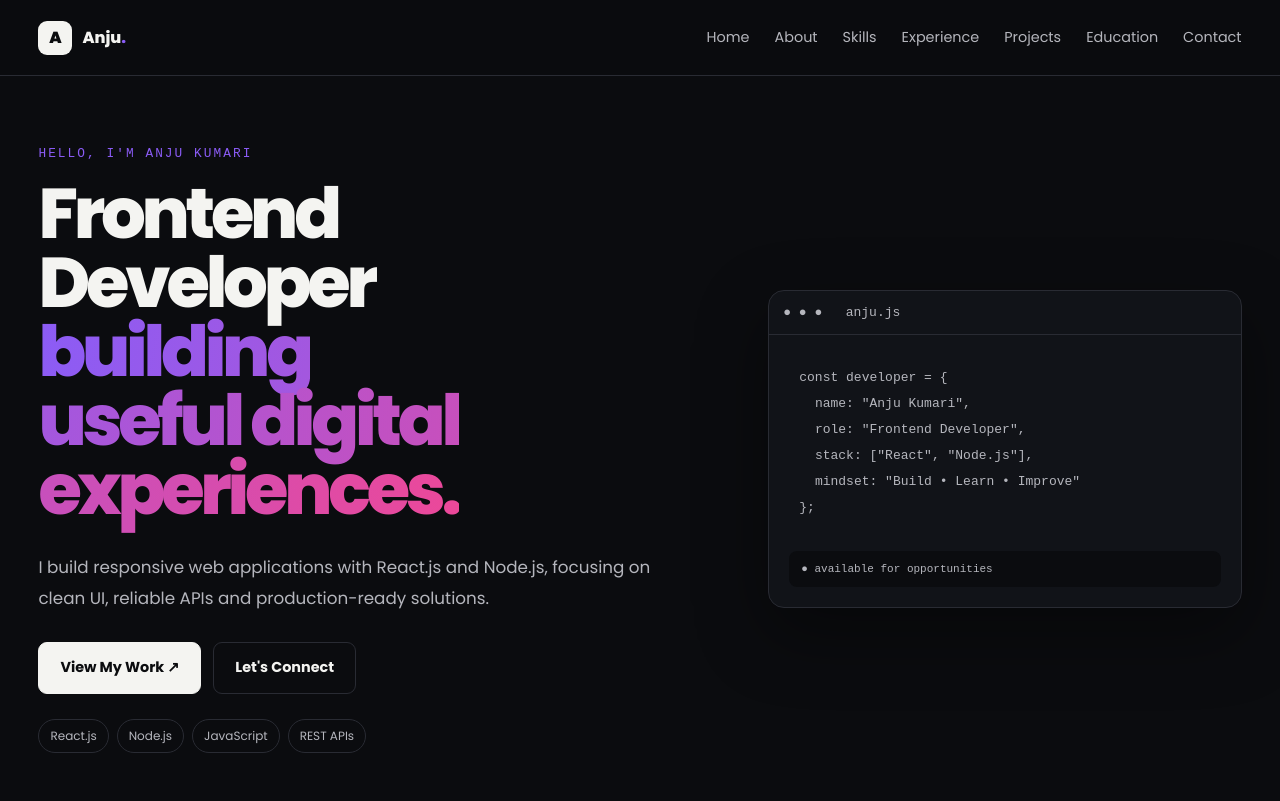
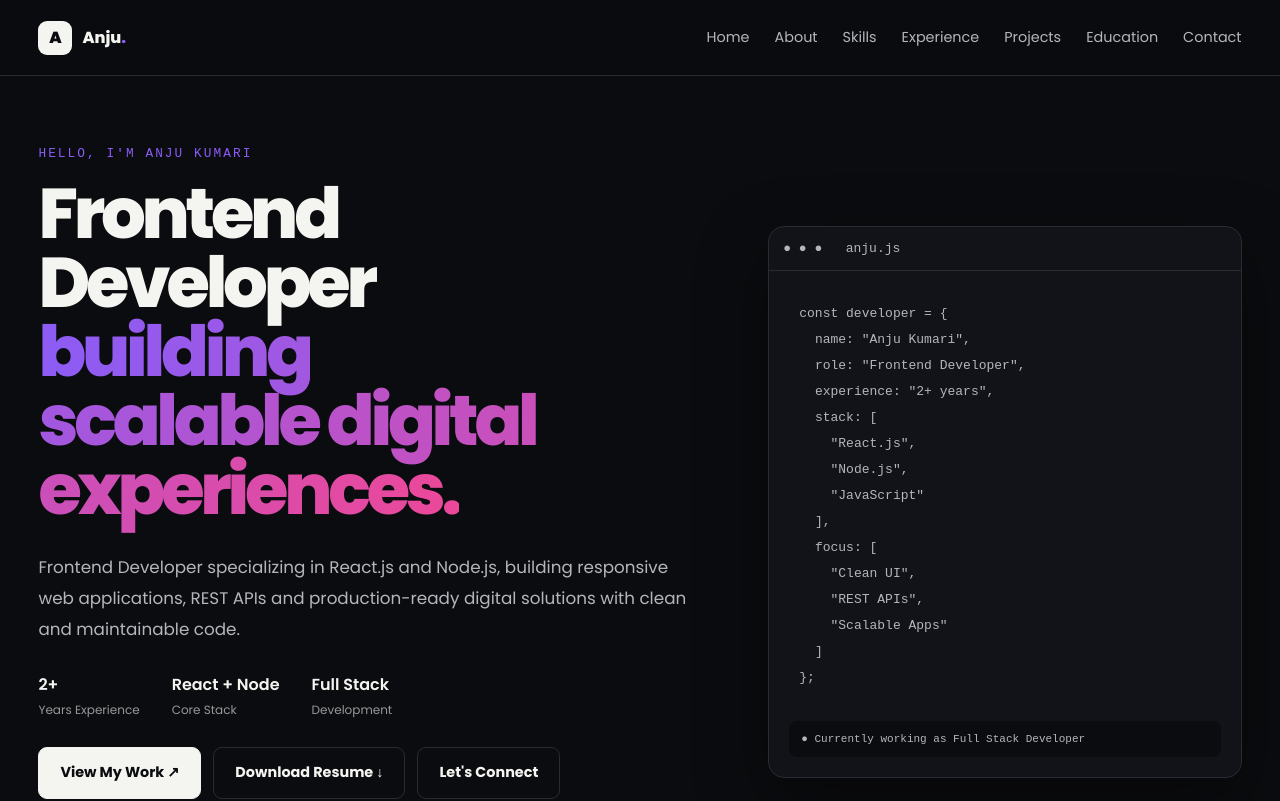
Before and after one commit to anjuyGitHub/Anju_Potfolio, a React (Vite) app: page / in a window 1280 px wide. Shown: the top 801 px of the page. Built offline with nearby package versions, Linux system fonts and the light colour scheme.

Commit message:
Update hero section and add resume download

```diff
--- a/src/components/Hero.jsx
+++ b/src/components/Hero.jsx
@@ -1,12 +1,18 @@
 import React from "react";
 
 function Hero() {
+  // Resume ke according professional experience start year
+  const experienceStartYear = 2024;
+
+  const currentYear = new Date().getFullYear();
+
+  const yearsOfExperience = currentYear - experienceStartYear;
+
   return (
     <section id="home" className="hero section">
       <div className="container-fluid portfolio-container px-0">
         <div className="row align-items-center g-5">
           {/* LEFT SIDE */}
-
           <div className="col-12 col-lg-7">
             <p className="eyebrow">HELLO, I'M ANJU KUMARI</p>
 
@@ -18,21 +24,44 @@ function Hero() {
               <span className="gradient">
                 building
                 <br />
-                useful digital
+                scalable digital
                 <br />
                 experiences.
               </span>
             </h1>
 
             <p className="hero-text">
-              I build responsive web applications with React.js and Node.js,
-              focusing on clean UI, reliable APIs and production-ready
-              solutions.
+              Frontend Developer specializing in React.js and Node.js, building
+              responsive web applications, REST APIs and production-ready
+              digital solutions with clean and maintainable code.
             </p>
 
+            {/* EXPERIENCE INFO */}
+            <div className="hero-meta">
+              <div className="hero-meta-item">
+                <strong>{yearsOfExperience}+</strong>
+                <span>Years Experience</span>
+              </div>
+
+              <div className="hero-meta-item">
+                <strong>React + Node</strong>
+                <span>Core Stack</span>
+              </div>
+
+              <div className="hero-meta-item">
+                <strong>Full Stack</strong>
+                <span>Development</span>
+              </div>
+            </div>
+
+            {/* BUTTONS */}
             <div className="actions">
               <a className="btn primary" href="#projects">
                 View My Work ↗
+              </a>
+
+              <a className="btn" href="/Anju-Kumari-Resume.pdf" download>
+                Download Resume ↓
               </a>
 
               <a className="btn" href="#contact">
@@ -40,16 +69,17 @@ function Hero() {
               </a>
             </div>
 
+            {/* TECHNOLOGY TAGS */}
             <div className="tags">
               <span>React.js</span>
               <span>Node.js</span>
               <span>JavaScript</span>
               <span>REST APIs</span>
+              <span>TypeScript</span>
             </div>
           </div>
 
           {/* RIGHT SIDE */}
-
           <div className="col-12 col-lg-5">
             <div className="code-card">
               <div className="bar">● ● ● &nbsp; anju.js</div>
@@ -58,12 +88,21 @@ function Hero() {
                 {`const developer = {
   name: "Anju Kumari",
   role: "Frontend Developer",
-  stack: ["React", "Node.js"],
-  mindset: "Build • Learn • Improve"
+  experience: "${yearsOfExperience}+ years",
+  stack: [
+    "React.js",
+    "Node.js",
+    "JavaScript"
+  ],
+  focus: [
+    "Clean UI",
+    "REST APIs",
+    "Scalable Apps"
+  ]
 };`}
               </pre>
 
-              <small>● available for opportunities</small>
+              <small>● Currently working as Full Stack Developer</small>
             </div>
           </div>
         </div>
--- a/src/styles.css
+++ b/src/styles.css
@@ -1058,3 +1058,40 @@ footer {
     font-size: 11px;
   }
 }
+
+.hero-meta {
+  display: flex;
+  gap: 32px;
+  margin: 28px 0;
+  flex-wrap: wrap;
+}
+
+.hero-meta-item {
+  display: flex;
+  flex-direction: column;
+  gap: 4px;
+}
+
+.hero-meta-item strong {
+  font-size: 1rem;
+  font-weight: 600;
+}
+
+.hero-meta-item span {
+  font-size: 0.75rem;
+  opacity: 0.6;
+}
+
+@media (max-width: 576px) {
+  .hero-meta {
+    gap: 20px;
+  }
+
+  .hero-meta-item strong {
+    font-size: 0.9rem;
+  }
+
+  .hero-meta-item span {
+    font-size: 0.7rem;
+  }
+}
```
Also changed, not shown: 1 other file (tests, documents, lock files or other folders).
